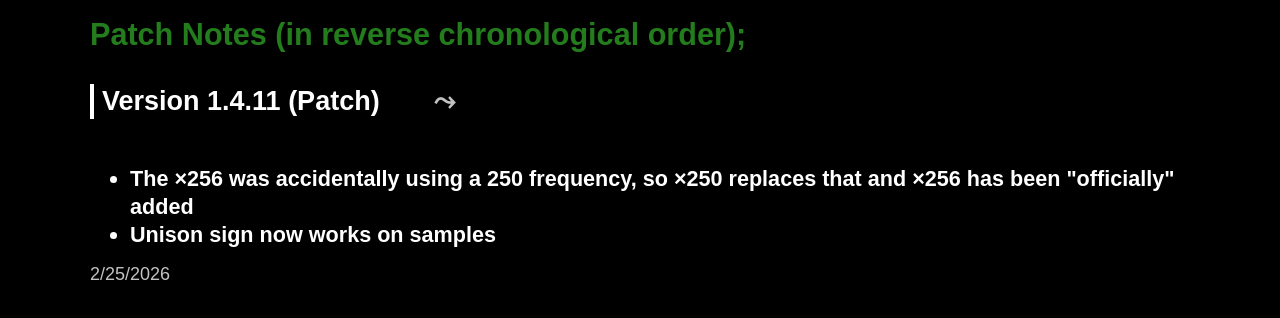
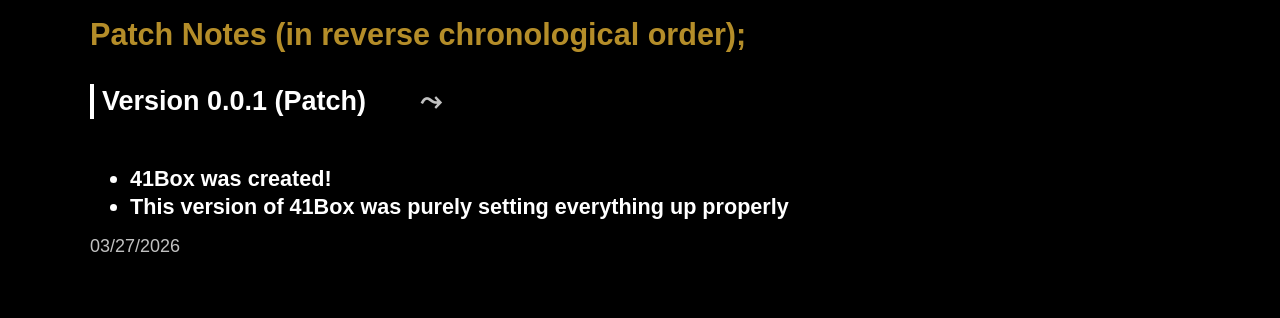
Before and after one commit to 41popzic/41box-app, a plain HTML site: page patch_notes.html in a window 1280 px wide. Drawn offline with Linux system fonts and the light colour scheme; a web font is replaced by a local one.

Commit message:
patch notes!!!
patch notes are set up properly so thats awesome

```diff
--- a/patch_notes.html
+++ b/patch_notes.html
@@ -104,7 +104,7 @@
             position: fixed;
             bottom: 20px;
             left: 20px;
-            background-color: #247d1d;
+            background-color: #b48d29;
             color: white;
             margin-top: 15px;
             padding: 10px 15px;
@@ -126,17 +126,17 @@
     </style>
     </body>
     <h1>
-        <font color="#247d1d">Patch Notes (in reverse chronological order);</font>
+        <font color="#b48d29">Patch Notes (in reverse chronological order);</font>
     </h1>
 
-    <h2>Version 1.4.11 (Patch)<a class="link">⤳</a></h2>
+    <h2>Version 0.0.1 (Patch)<a class="link">⤳</a></h2>
     <h3>
         <ul>
-            <li> The ×256 was accidentally using a 250 frequency, so ×250 replaces that and ×256 has been "officially" added </li>
-            <li> Unison sign now works on samples </li>
+            <li> 41Box was created!  </li>
+            <li> This version of 41Box was purely setting everything up properly </li>
         </ul>
     </h3>
-    <p>2/25/2026</p>
+    <p>03/27/2026</p>
 
     <div id="popup">Copied link!</div>
     <script>
```
